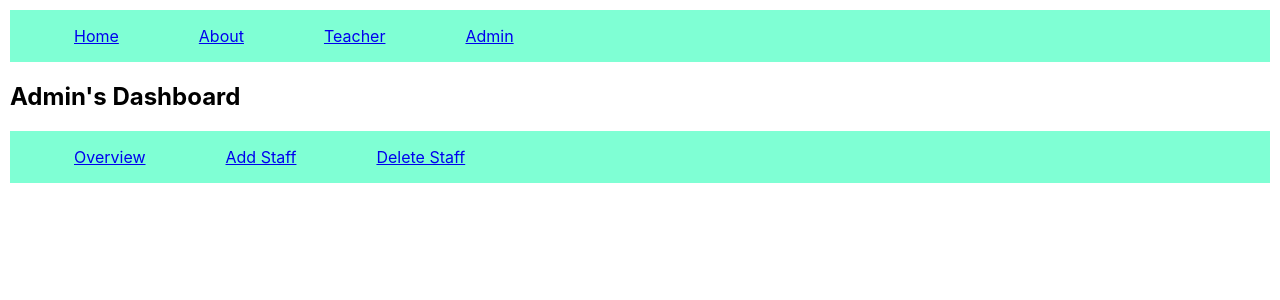
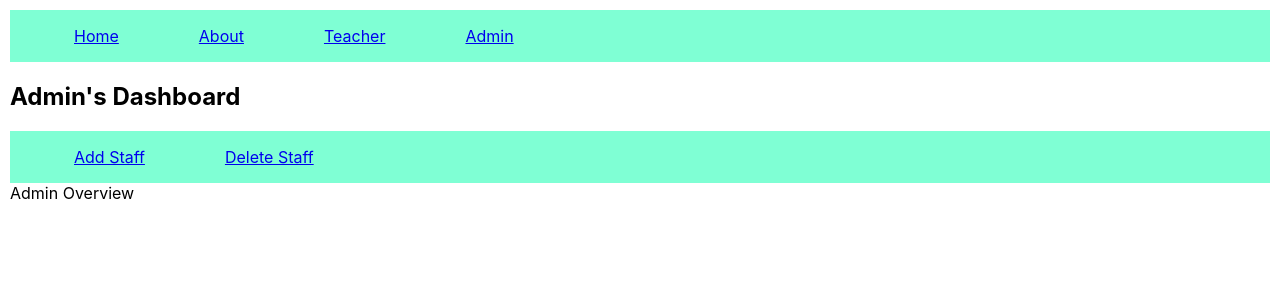
Before and after one commit to harshadbprajapati/myreactapp, a React (Create React App) app: page /admin in a window 1280 px wide. Shown: the top 300 px of the page. Built offline with nearby package versions, Linux system fonts and the light colour scheme.

Commit message:
add index routes

```diff
--- a/src/App.js
+++ b/src/App.js
@@ -12,13 +12,13 @@ function App() {
         <Route path="/home" element={<div>Home</div>} />
         <Route path="/about" element={<div>About</div>} />
         <Route path="/teacher" element={<TeacherLayout />}>
-          <Route path="/teacher/overview" element={<div>Teacher Overview</div>}></Route>
+          <Route index element={<div>Teacher Overview</div>}></Route>
           <Route path="/teacher/subjects" element={<div>Teacher Subjects</div>}></Route>
           <Route path="/teacher/lectures" element={<div>Teacher Lectures</div>}></Route>
           <Route path="/teacher/plan" element={<div>Teacher Plan</div>}></Route>
         </Route>
         <Route path="/admin" element={<AdminLayout />}>
-          <Route path="/admin/overview" element={<div>Admin Overview</div>}></Route>
+          <Route index element={<div>Admin Overview</div>}></Route>
           <Route path="/admin/add-staff" element={<div>Add Staff</div>}></Route>
           <Route path="/admin/delete-staff" element={<div>Delete Staff</div>}></Route>
         </Route>
--- a/src/components/AdminNavigation.js
+++ b/src/components/AdminNavigation.js
@@ -6,7 +6,6 @@ const AdminNavigation = () => {
     <>
       <h2>Admin's Dashboard</h2>
       <nav>
-        <Link to={"/admin/overview"}>Overview</Link>
         <Link to={"/admin/add-staff"}>Add Staff</Link>
         <Link to={"/admin/delete-staff"}>Delete Staff</Link>
       </nav>
--- a/src/components/TeacherNavigation.js
+++ b/src/components/TeacherNavigation.js
@@ -6,7 +6,6 @@ const TeacherNavigation = () => {
     <>
       <h2>Teacher's Dashboard</h2>
       <nav>
-        <Link to={"/teacher/overview"}>Overview</Link>
         <Link to={"/teacher/subjects"}>Subjects</Link>
         <Link to={"/teacher/lectures"}>Lectures</Link>
         <Link to={"/teacher/plan"}>Plan</Link>
```
